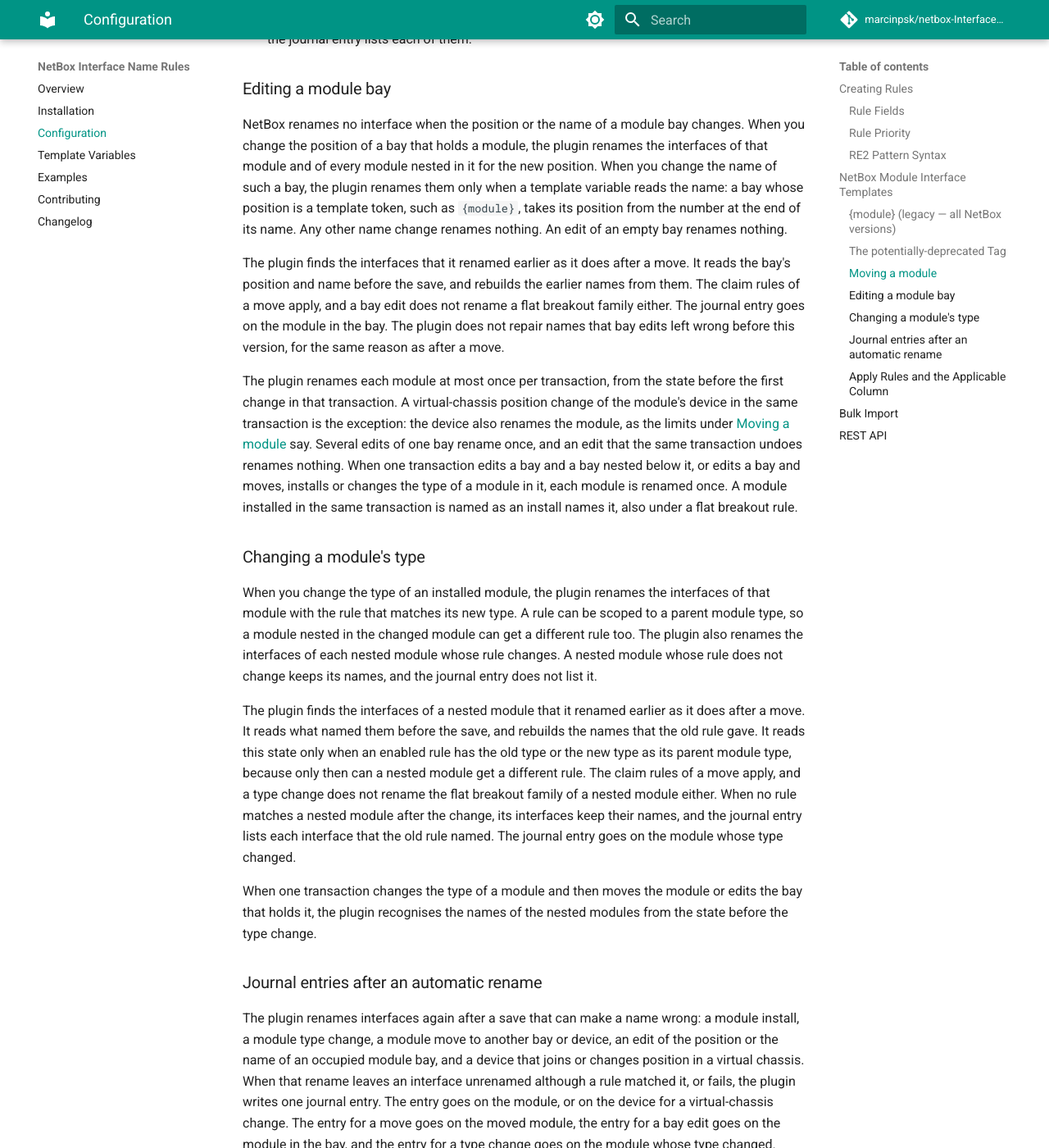
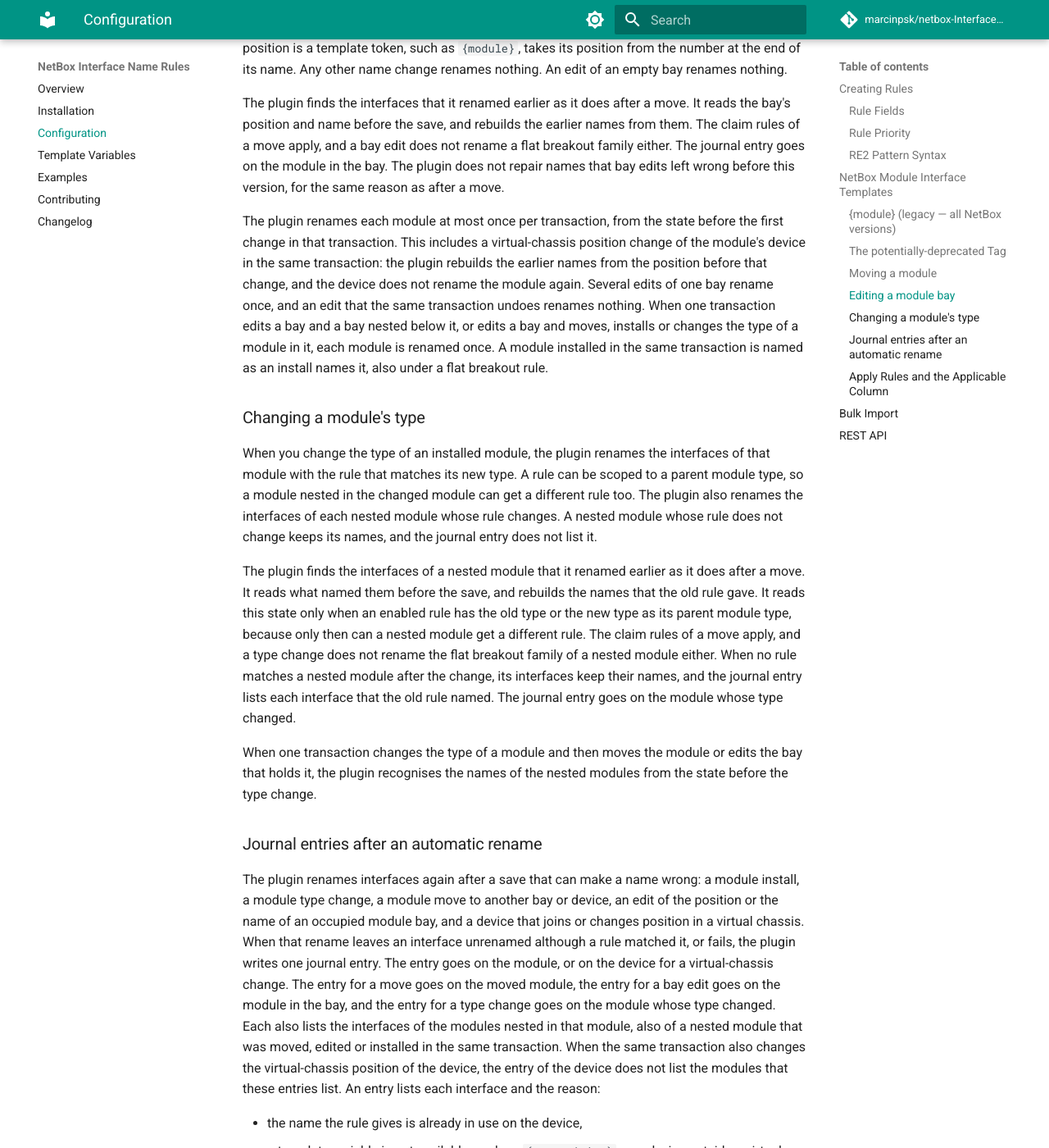
Before and after one commit to marcinpsk/netbox-InterfaceNameRules-plugin, an MkDocs documentation site: the page built from docs/configuration.md, in a window 1280 px wide and 1400 px high, scrolled down 4228 px. Shown: the whole window at 82% size. Built offline with MkDocs 1.6.1 and Material for MkDocs 9.7.7, drawn with Linux system fonts in a browser that asks for light colours; comment, search, counter and statistics services are not loaded; some of the changed text lies outside the part shown.

Commit message:
docs: drop the limits of a chassis-position change with a module change in one transaction
A chassis-position change followed by a move out of the device now
recognises the module's names, and a module that a module trigger
reapplies is no longer reapplied again by its device. The configuration
guide no longer lists either limit. It says that a move rebuilds the
earlier names from the position before such a change, and that the
entry of the device does not list the modules that the entry of a move,
a bay edit, a type change or an install lists.

ADR 0015 records the order of the plan, the position that a naming read
after a device trigger takes, and the rejected alternative of leaving
the modules out of the device reapply without that position. The
glossary follows.

```diff
--- a/docs/configuration.md
+++ b/docs/configuration.md
@@ -99,6 +99,9 @@
 the old device and its virtual-chassis position, and the rule that matched there.
 It reads that state before the save, because in the same save NetBox can change
 the position and the name of the module bays that the moved module holds.
+When the same transaction first changes the virtual-chassis position of the old
+device, the plugin rebuilds the earlier names from the position before that
+change, also after a move to another device.
 
 The plugin renames an interface only when exactly one interface template claims
 it. A template claims an interface through its raw template name before or after
@@ -129,18 +132,6 @@
 - The plugin does not repair names that module moves left wrong before this
   version. Apply Rules cannot repair them either, because it has no state from
   before the move. Rename these interfaces by hand.
-- When one transaction first changes a device's virtual-chassis position, and
-  then moves a module out of that device, the move reads the values after the
-  change. The plugin cannot rebuild the earlier names from those values, so
-  these interfaces keep their names and the journal entry lists them. A web UI
-  or REST API request changes objects of one model only, so only scripts and
-  shell sessions do this. A bay edit before a move does not have this limit:
-  see [Editing a module bay](#editing-a-module-bay).
-- When one transaction changes a device's virtual-chassis position and also
-  installs, moves or changes the type of a module on that device, or edits the
-  bay that holds it, the plugin can rename that module twice: the names come
-  out right, but a rename that collides is reported in the journal entry of the
-  module and again in the journal entry of the device.
 - NetBox before 4.7 saves a move as a change of the module row only. After a
   move to another bay of the same device, the plugin renames the moved module's
   interfaces, and recognises the raw template names from the old bay. The
@@ -170,14 +161,15 @@
 this version, for the same reason as after a move.
 
 The plugin renames each module at most once per transaction, from the state
-before the first change in that transaction. A virtual-chassis position change
-of the module's device in the same transaction is the exception: the device
-also renames the module, as the limits under [Moving a module](#moving-a-module)
-say. Several edits of one bay rename once, and an edit that the same
-transaction undoes renames nothing. When one transaction edits a bay and a bay
-nested below it, or edits a bay and moves, installs or changes the type of a
-module in it, each module is renamed once. A module installed in the same
-transaction is named as an install names it, also under a flat breakout rule.
+before the first change in that transaction. This includes a virtual-chassis
+position change of the module's device in the same transaction: the plugin
+rebuilds the earlier names from the position before that change, and the
+device does not rename the module again. Several edits of one bay rename once,
+and an edit that the same transaction undoes renames nothing. When one
+transaction edits a bay and a bay nested below it, or edits a bay and moves,
+installs or changes the type of a module in it, each module is renamed once. A
+module installed in the same transaction is named as an install names it, also
+under a flat breakout rule.
 
 ### Changing a module's type
 
@@ -214,8 +206,10 @@
 entry for a bay edit goes on the module in the bay, and the entry for a type
 change goes on the module whose type changed. Each also lists the interfaces of
 the modules nested in that module, also of a nested module that was moved,
-edited or installed in the same transaction. It lists each interface and the
-reason:
+edited or installed in the same transaction. When the same transaction also
+changes the virtual-chassis position of the device, the entry of the device
+does not list the modules that these entries list. An entry lists each
+interface and the reason:
 
 - the name the rule gives is already in use on the device,
 - a template variable is not available, such as `{vc_position}` on a device
```
Also changed, not shown: CONTEXT.md (+2 -2 lines), docs/adr/0015-reapply-from-a-rename-trigger-with-its-previous-state.md (+2 -2 lines).
